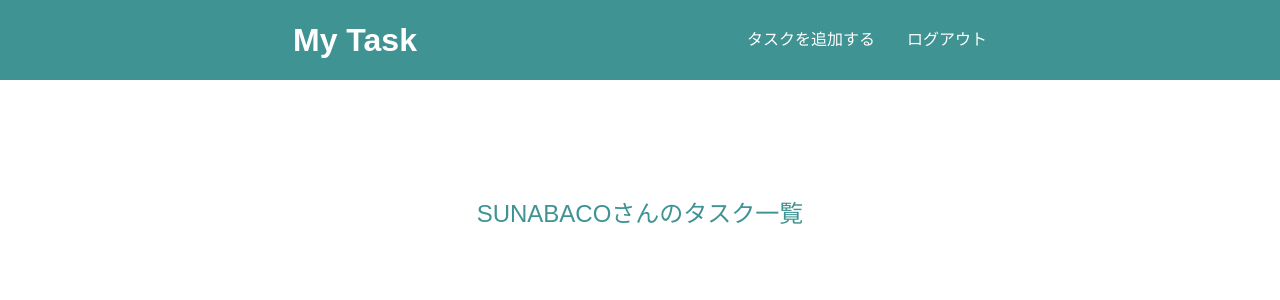
After one commit to kanta-sunabaco/Flask, a Flask app: template templates/list.html in a window 1280 px wide. The commit adds this page. Shown: the top 300 px of the page. Run offline with Flask 3, Linux system fonts and the light colour scheme; the template is opened without the code that fills it, so the values that code supplies are empty.

Commit message:
リスト一覧機能を実装

```diff
--- a/app.py
+++ b/app.py
@@ -41,6 +41,21 @@ def add_post():
     c.close()
     return render_template("add.html")
 
+@app.route("/list")
+def list_get():
+    con=sqlite3.connect("myTask.db")
+    # 3.データベースを操作するための準備
+    c=con.cursor()
+    # 4.SQLを実行してDBにデータを送る
+    c.execute("SELECT id,task FROM tasks;")
+    # 6.データベースの接続を終了する
+    task_list=[]
+    for row in c.fetchall():
+        print(row)
+        task_list.append({"id":row[0],"task":row[1]})
+        print(task_list)
+    c.close()
+    return render_template("list.html",task_list=task_list)
 
 
 
--- a/static/css/style.css
+++ b/static/css/style.css
@@ -101,3 +101,61 @@ input {
     justify-content: center;
     height: calc(100vh - 80px);
 }
+
+/* list.html */
+
+.page-head{
+    margin-top: 120px;
+    margin-bottom: 60px;
+    color: #409393;
+    font-size: 24px;
+    text-align: center;
+}
+
+.list-container{
+    display: flex;
+    align-items: center;
+    justify-content: center;
+    margin-bottom: 90px;
+}
+
+.card-wrap{
+    width: 80%;
+    max-width: 600px;
+    margin: 0 auto;
+}
+
+.card{
+    width: 100%;
+    padding: 30px;
+    margin-bottom: 30px;
+    border-radius: 4px;
+    background-color: #ffffff;
+    box-shadow: 0px 1px 6px #cccccc;
+}
+
+.task-title{
+    margin-bottom: 15px;
+    color: #333333;
+    line-height: 1.5;
+}
+
+.icon-wrap{
+    display: flex;
+    column-gap: 12px;
+    justify-content: end;
+}
+
+.circle{
+    width: 32px;
+    height: 32px;
+    border-radius: 50%;
+    background-color: #409393;
+    text-align: center;
+    line-height: 32px;
+}
+
+.fa-pen,.fa-trash{
+    color: #ffffff;
+    font-size: 14px;
+}
--- a/templates/base.html
+++ b/templates/base.html
@@ -3,6 +3,9 @@
 <head>
     <meta charset="UTF-8">
     <meta name="viewport" content="width=device-width, initial-scale=1.0">
+    <!-- Font Awesome CDN -->
+    <link rel="stylesheet" href="https://cdnjs.cloudflare.com/ajax/libs/font-awesome/6.4.0/css/all.min.css" integrity="sha512-iecdLmaskl7CVkqkXNQ/ZH/XLlvWZOJyj7Yy7tcenmpD1ypASozpmT/E0iPtmFIB46ZmdtAc9eNBvH0H/ZpiBw==" crossorigin="anonymous" referrerpolicy="no-referrer"/>
+
     <!-- リセットcss -->
     <link rel="stylesheet" href="{{url_for('static',filename='css/reset.css')}}">
     <!-- CSS -->
--- /dev/null
+++ b/templates/list.html
@@ -0,0 +1,21 @@
+{%extends "base.html"%}
+{%block content%}
+
+<main>
+    <h2 class="page-head">SUNABACOさんのタスク一覧</h2>
+    <div class="list-container">
+        <div class="card-wrap">
+            {%for task in task_list%}
+            <div class="card">
+                <p class="task-title">{{task["task"]}}</p>
+                <div class="icon-wrap">
+                    <a href="" class="circle"><i class="fa-solid fa-pen"></i></a>
+                    <a href="" class="circle"><i class="fa-solid fa-trash"></i></a>
+                </div>
+            </div>
+            {%endfor%}
+        </div>
+    </div>
+</main>
+
+{%endblock%}
```
